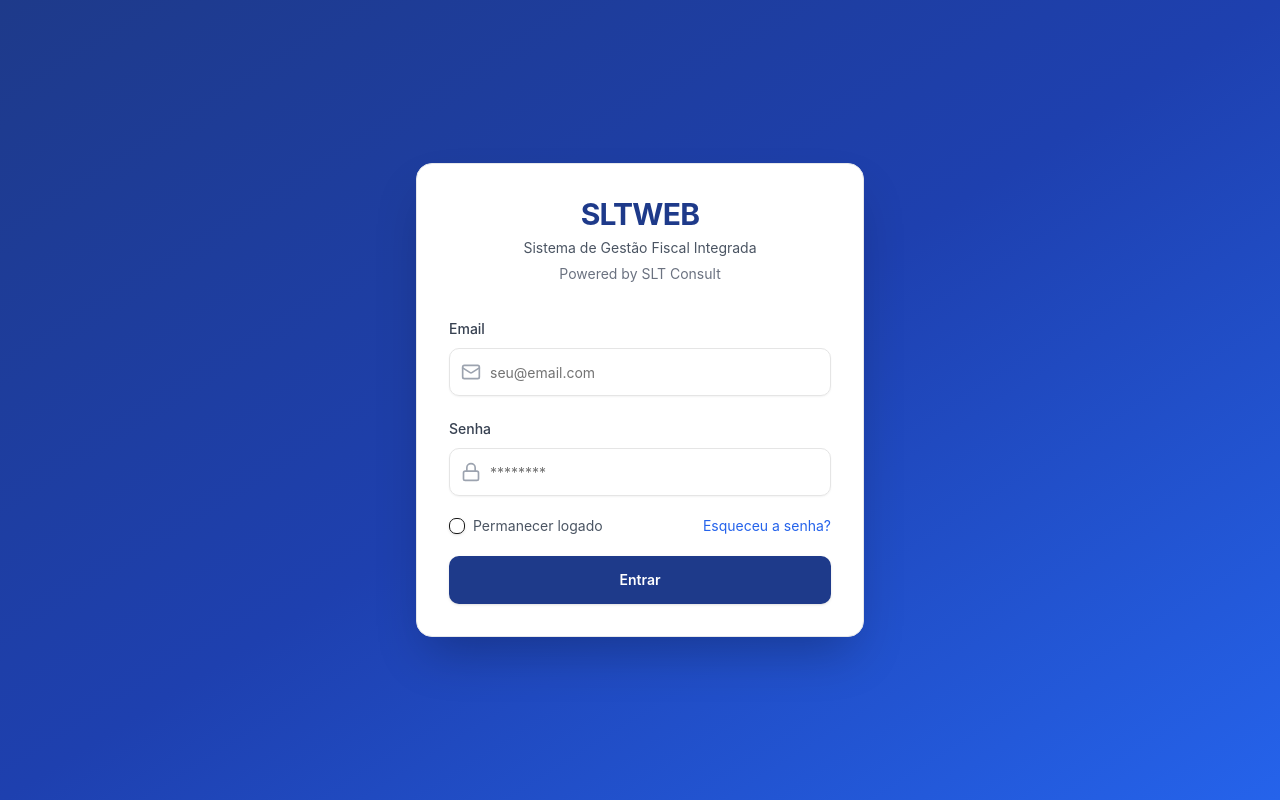
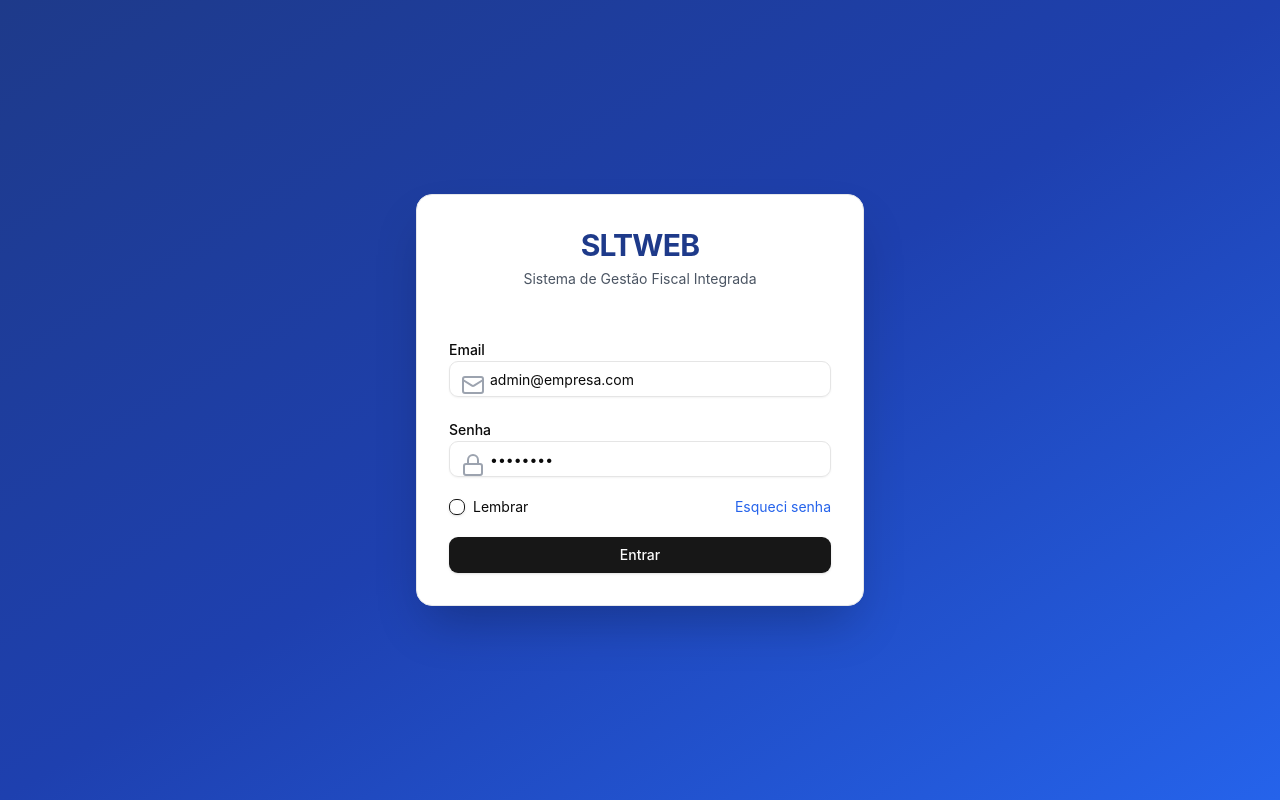
Before and after one commit to sltconsultauditoria-web/SLTWEB, a React app in the folder frontend/: page /#/login in a window 1280 px wide. Built offline with nearby package versions, Linux system fonts and the light colour scheme.

Commit message:
fix(auth): ajusta fluxo de login no frontend

```diff
--- a/frontend/src/context/AuthContext.jsx
+++ b/frontend/src/context/AuthContext.jsx
@@ -2,7 +2,7 @@ import { createContext, useContext, useEffect, useState, useCallback } from "rea
 import axios from "axios";
 
 // ==============================
-// Axios config
+// Axios instance
 // ==============================
 const api = axios.create({
   baseURL: "http://localhost:8000/api",
@@ -10,7 +10,7 @@ const api = axios.create({
   headers: {
     "Content-Type": "application/json",
   },
-} );
+});
 
 // ==============================
 // Context
@@ -25,54 +25,74 @@ export const AuthProvider = ({ children }) => {
   const [token, setToken] = useState(null);
   const [loading, setLoading] = useState(true);
 
+  // ==============================
+  // Load session
+  // ==============================
   useEffect(() => {
     const storedToken = localStorage.getItem("token");
     const storedUser = localStorage.getItem("user");
+
     if (storedToken) {
       setToken(storedToken);
       api.defaults.headers.common.Authorization = `Bearer ${storedToken}`;
     }
+
     if (storedUser) {
+      try {
         setUser(JSON.parse(storedUser));
+      } catch {
+        localStorage.removeItem("user");
       }
+    }
+
     setLoading(false);
   }, []);
 
-  // --- FUNÇÃO DE LOGIN CORRIGIDA ---
+  // ==============================
+  // LOGIN
+  // ==============================
   const login = useCallback(async (email, password) => {
-    const response = await api.post("/auth/login", { email, password });
+    try {
+      const response = await api.post("/auth/login", {
+        email,
+        password,
+      });
 
-    // 'responseData' é o objeto completo retornado pela API: { success, message, data: { token, user } }
-    const responseData = response.data;
+      const data = response.data;
 
-    // 1. Acessar o token corretamente
-    const authToken = responseData.data?.token;
-
-    // 2. Acessar o usuário corretamente
-    const userData = responseData.data?.user;
+      // suporte a diferentes formatos de API
+      const authToken = data?.data?.token || data?.token;
+      const userData = data?.data?.user || data?.user;
 
       if (!authToken) {
-      throw new Error("Token não foi retornado pela API");
+        throw new Error("Token não retornado pela API");
       }
 
-    // Armazena o token no localStorage e no cabeçalho do axios
       localStorage.setItem("token", authToken);
       api.defaults.headers.common.Authorization = `Bearer ${authToken}`;
       setToken(authToken);
 
-    // Se os dados do usuário existirem, armazena no localStorage e no estado
       if (userData) {
         localStorage.setItem("user", JSON.stringify(userData));
         setUser(userData);
       }
 
-    return responseData;
+      return data;
+    } catch (error) {
+      console.error("LOGIN ERROR:", error?.response?.data || error.message);
+      throw error;
+    }
   }, []);
-  // ---------------------------------
 
+  // ==============================
+  // LOGOUT
+  // ==============================
   const logout = useCallback(() => {
-    localStorage.clear();
+    localStorage.removeItem("token");
+    localStorage.removeItem("user");
+
     delete api.defaults.headers.common.Authorization;
+
     setUser(null);
     setToken(null);
   }, []);
@@ -98,8 +118,10 @@ export const AuthProvider = ({ children }) => {
 // ==============================
 export const useAuth = () => {
   const context = useContext(AuthContext);
+
   if (!context) {
     throw new Error("useAuth must be used within AuthProvider");
   }
+
   return context;
 };
--- a/frontend/src/pages/LoginPage.jsx
+++ b/frontend/src/pages/LoginPage.jsx
@@ -17,25 +17,19 @@ import { Mail, Lock } from "lucide-react";
 import { useAuth } from "@/context/AuthContext";
 
 const LoginPage = () => {
-  const [email, setEmail] = useState("");
-  const [password, setPassword] = useState("");
+  const [email, setEmail] = useState("admin@empresa.com");
+  const [password, setPassword] = useState("admin123");
+
   const [rememberMe, setRememberMe] = useState(false);
-
   const [loading, setLoading] = useState(false);
   const [error, setError] = useState("");
 
   const { login, isAuthenticated, loading: authLoading } = useAuth();
   const navigate = useNavigate();
 
-  // 🔒 Proteção contra múltiplos submits (React 18 / double render)
   const isSubmittingRef = useRef(false);
 
-  /**
-   * ✅ Redirecionamento seguro
-   * Só navega quando:
-   * - autenticação já terminou
-   * - usuário está autenticado
-   */
+  // redirect seguro
   useEffect(() => {
     if (!authLoading && isAuthenticated) {
       navigate("/dashboard", { replace: true });
@@ -45,8 +39,7 @@ const LoginPage = () => {
   const handleSubmit = async (e) => {
     e.preventDefault();
 
-    // 🛑 Evita login duplicado
-    if (isSubmittingRef.current || loading) return;
+    if (isSubmittingRef.current) return;
 
     isSubmittingRef.current = true;
     setLoading(true);
@@ -54,10 +47,13 @@ const LoginPage = () => {
 
     try {
       await login(email.trim(), password);
-      // redirecionamento acontece no useEffect
     } catch (err) {
-      console.error("Erro no login:", err);
-      setError("Credenciais inválidas. Verifique email e senha.");
+      const msg =
+        err?.response?.status === 404
+          ? "Endpoint /auth/login não encontrado (backend não carregou auth router)"
+          : "Credenciais inválidas ou erro no servidor";
+
+      setError(msg);
     } finally {
       setLoading(false);
       isSubmittingRef.current = false;
@@ -65,101 +61,75 @@ const LoginPage = () => {
   };
 
   return (
-    <div
-      className="min-h-screen flex items-center justify-center bg-gradient-to-br from-blue-900 via-blue-800 to-blue-600"
-      data-testid="login-page"
-    >
+    <div className="min-h-screen flex items-center justify-center bg-gradient-to-br from-blue-900 via-blue-800 to-blue-600">
       <Card className="w-full max-w-md mx-4 shadow-2xl rounded-2xl bg-white">
-        <CardHeader className="text-center pb-2 pt-8">
+        <CardHeader className="text-center pt-8">
           <CardTitle className="text-3xl font-bold text-blue-900">
             SLTWEB
           </CardTitle>
-          <CardDescription className="text-gray-600 mt-2">
+          <CardDescription className="text-gray-600">
             Sistema de Gestão Fiscal Integrada
           </CardDescription>
-          <p className="text-sm text-gray-500 mt-1">
-            Powered by SLT Consult
-          </p>
         </CardHeader>
 
-        <CardContent className="pt-6 px-8 pb-8">
+        <CardContent className="px-8 pb-8 pt-6">
           <form onSubmit={handleSubmit} className="space-y-5">
+
             {/* EMAIL */}
-            <div className="space-y-2">
-              <Label htmlFor="email" className="text-gray-700 font-medium">
-                Email
-              </Label>
+            <div>
+              <Label>Email</Label>
               <div className="relative">
-                <Mail className="absolute left-3 top-1/2 -translate-y-1/2 text-gray-400 h-5 w-5" />
+                <Mail className="absolute left-3 top-3 text-gray-400" />
                 <Input
-                  id="email"
-                  type="email"
-                  placeholder="seu@email.com"
+                  className="pl-10"
                   value={email}
                   onChange={(e) => setEmail(e.target.value)}
-                  className="pl-10 h-12 rounded-lg"
+                  type="email"
                   required
-                  autoComplete="email"
                 />
               </div>
             </div>
 
-            {/* SENHA */}
-            <div className="space-y-2">
-              <Label htmlFor="password" className="text-gray-700 font-medium">
-                Senha
-              </Label>
+            {/* PASSWORD */}
+            <div>
+              <Label>Senha</Label>
               <div className="relative">
-                <Lock className="absolute left-3 top-1/2 -translate-y-1/2 text-gray-400 h-5 w-5" />
+                <Lock className="absolute left-3 top-3 text-gray-400" />
                 <Input
-                  id="password"
-                  type="password"
-                  placeholder="********"
+                  className="pl-10"
                   value={password}
                   onChange={(e) => setPassword(e.target.value)}
-                  className="pl-10 h-12 rounded-lg"
+                  type="password"
                   required
-                  autoComplete="current-password"
                 />
               </div>
             </div>
 
-            {/* OPÇÕES */}
+            {/* OPTIONS */}
             <div className="flex items-center justify-between">
-              <div className="flex items-center space-x-2">
+              <div className="flex items-center gap-2">
                 <Checkbox
-                  id="remember"
                   checked={rememberMe}
                   onCheckedChange={setRememberMe}
                 />
-                <Label
-                  htmlFor="remember"
-                  className="text-sm text-gray-600 cursor-pointer font-normal"
-                >
-                  Permanecer logado
-                </Label>
+                <span className="text-sm">Lembrar</span>
               </div>
 
-              <a
-                href="/esqueci-senha"
-                className="text-sm text-blue-600 hover:underline"
-              >
-                Esqueceu a senha?
+              <a className="text-sm text-blue-600" href="/forgot">
+                Esqueci senha
               </a>
             </div>
 
-            {/* ERRO */}
+            {/* ERROR */}
             {error && (
-              <div className="text-red-500 text-sm text-center">
-                {error}
-              </div>
+              <div className="text-red-500 text-sm">{error}</div>
             )}
 
-            {/* BOTÃO */}
+            {/* BUTTON */}
             <Button
               type="submit"
               disabled={loading || authLoading}
-              className="w-full h-12 bg-blue-900 hover:bg-blue-800 text-white font-semibold rounded-lg"
+              className="w-full"
             >
               {loading ? "Entrando..." : "Entrar"}
             </Button>
```
Also changed, not shown: 1 other file (tests, documents, lock files or other folders). Lines whose indentation alone changed are shown as unchanged.
